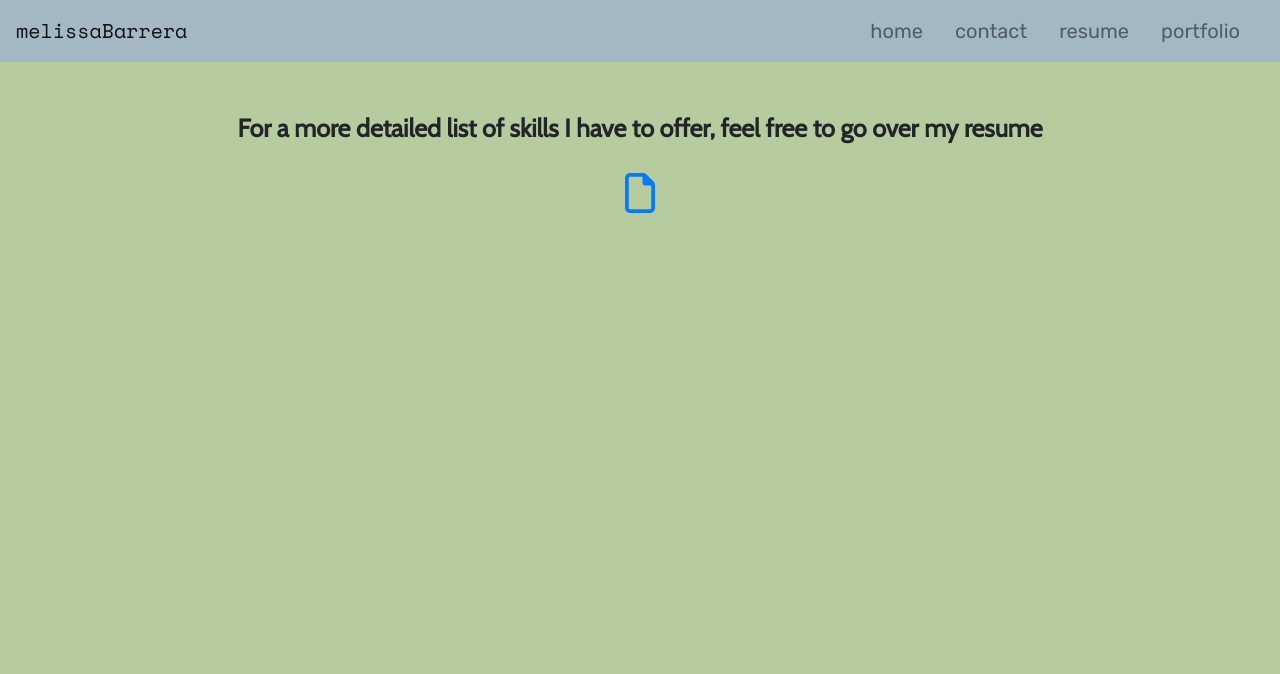
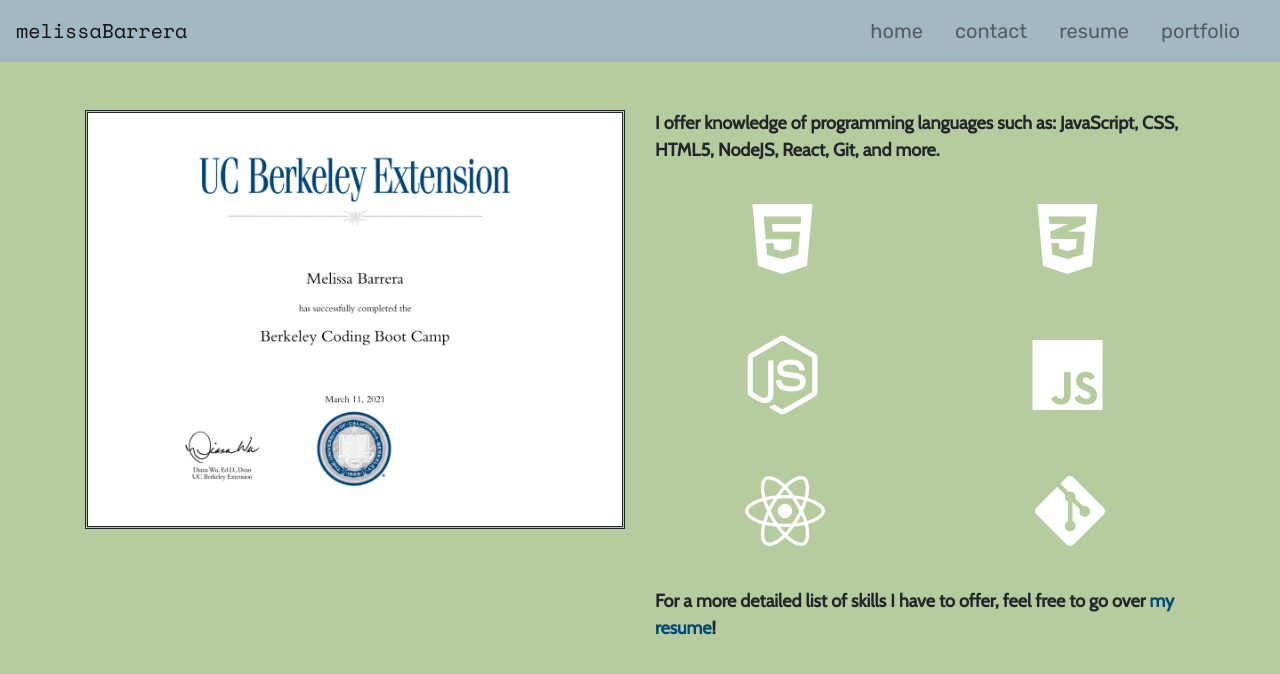
Before and after one commit to melissabarrerafarias/melissabarrera-portfolio, a React (Create React App) app: page /resume in a window 1280 px wide. Shown: the top 674 px of the page. Built offline with nearby package versions, Linux system fonts and the light colour scheme.

Commit message:
edited resume page

```diff
--- a/src/components/Resume/index.js
+++ b/src/components/Resume/index.js
@@ -1,13 +1,33 @@
 import React from 'react';
-import myResume from '../../assets/profile-photo/Melissa_Barrera_Resume.PDF';
+import myResume from '../../assets/profile-photo/Melissa-Barrera-Resume.PDF';
+import certificateOfCompletion from '../../assets/profile-photo/bootcamp-certificate.jpg';
 
 function Resume() {
     return (
         <section className="container">
-            <div className="text-center m-5">
-                <p className="resume-download">For a more detailed list of skills I have to offer, feel free to go over my resume</p>
-                <a href={myResume} download="Melissa_Barrera_Resume" className="resume-download-icon"><i class="far fa-file"></i></a>
+            <div className="row">
+                <div className="col-md-6 mt-5">
+                    <img src={certificateOfCompletion} className="certificate" />
+                </div>
+                <div className="col-md-6 mt-5">
+                    <p className = "resume-section">I offer knowledge of programming languages such as: JavaScript, CSS, HTML5, NodeJS, React, Git, and more.</p>
+                    <div className="row">
+                        <p className = "resume-icons mx-auto"><i class="fab fa-html5"></i></p>
+                        <p className = "resume-icons mx-auto"><i class="fab fa-css3-alt"></i></p>
+                    </div>
+                    <div className="row">
+                        <p className = "resume-icons mx-auto"><i class="fab fa-node-js"></i></p>
+                        <p className = "resume-icons mx-auto"><i class="fab fa-js"></i></p>
+
+                    </div>
+                    <div className="row">
+                        <p className = "resume-icons mx-auto"><i class="fab fa-react"></i></p>
+                        <p className = "resume-icons mx-auto"><i class="fab fa-git-alt"></i></p>
+                    </div>
+                    <p className="resume-section">For a more detailed list of skills I have to offer, feel free to go over <a href={myResume} download="Melissa_Barrera_Resume" className ="resume-download">my resume</a>!</p>
+                </div>
             </div>
+
         </section>
 
     )
--- a/src/index.css
+++ b/src/index.css
@@ -194,20 +194,24 @@
 }
 
 /* resume */
-.resume-download {
-  font-size: 25px;
+.resume-section {
+  font-size: 18px;
   font-family: 'Cabin';
   font-weight: bold;
 }
 
-.resume-download-icon {
-  font-size: 40px;
-  transition-duration: 500ms;
+.resume-download {
+  color: #004777
 }
 
-.resume-download-icon:hover {
-  color: var(--baby-yellow);
-  text-shadow: 2px 4px 6px var(--baby-yellow);
+.certificate {
+  max-width: 100%;
+  border-style: double;
+}
+
+.resume-icons {
+  font-size: 80px;
+  color: white
 }
 
 /* footer */
```
Also changed, not shown: 1 other file (tests, documents, lock files or other folders).
